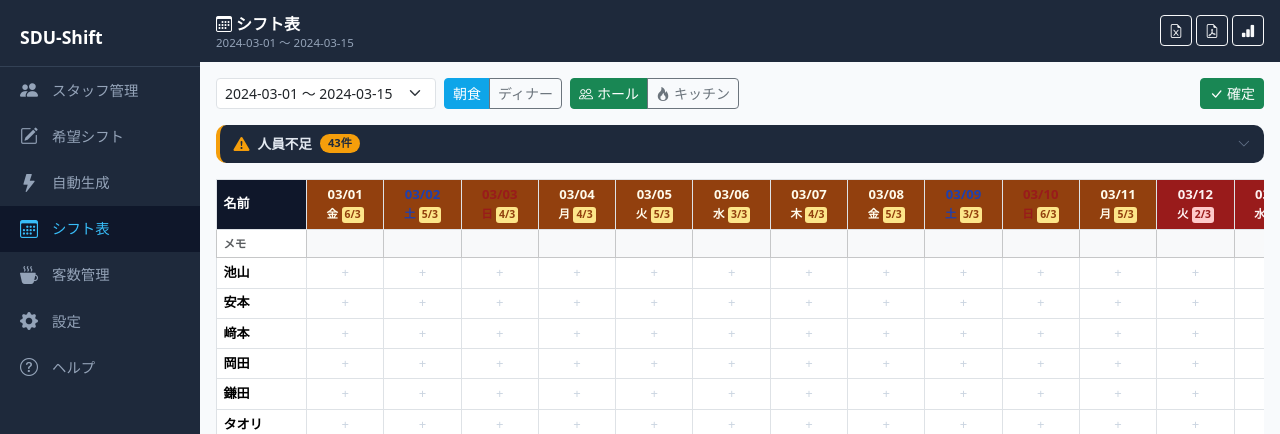
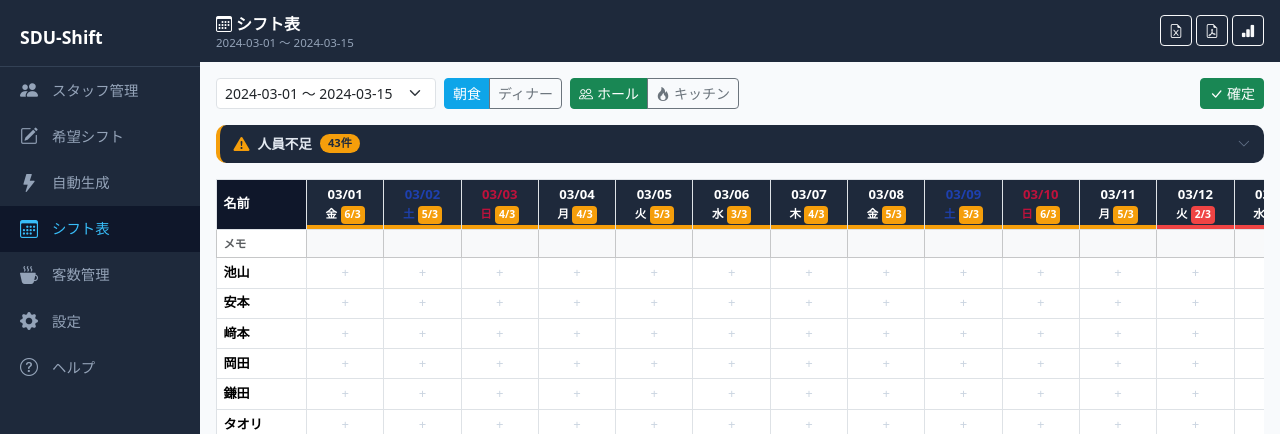
Before and after one commit to Richiesss/shift-tool, a Flask app: page /schedule/1 in a window 1280 px wide. Shown: the top 434 px of the page. Run offline with Flask 3, Linux system fonts and the light colour scheme; data comes from the database, SQL or seed files in the repository; data that the repository does not hold is empty; parts of the project's set-up code (start-up, migrations or seed data) failed here and were passed over; some libraries are stand-ins or nearby versions.

Commit message:
fix: schedule header shortage indicator no longer conflicts with weekend colors
Previously, short-staff used background:#991b1b which clashed with Sunday's
red text (both same CSS specificity + !important), making Sunday shortage
headers show red-on-red = invisible text.

New approach:
- short-staff:  bottom box-shadow in red  (#ef4444) instead of bg override
- short-leader: bottom box-shadow in amber (#f59e0b) instead of bg override
- Saturday/Sunday backgrounds remain visible beneath the border
- Count badges changed to solid red/amber with white text for clear readability
- Added today+sat/sun guard to keep header text white on today highlight

Co-Authored-By: Claude Sonnet 4.6 <noreply@anthropic.com>

```diff
--- a/templates/schedule/index.html
+++ b/templates/schedule/index.html
@@ -20,14 +20,15 @@
   /* 今日の列 */
   .sched-grid thead th.today-col { background: #1d4ed8 !important; color: #fff !important; }
   .sched-grid td.today-col { background: #eff6ff !important; }
-  /* 人員不足の日付ヘッダー */
-  .sched-grid thead th.short-staff  { background: #991b1b !important; color: #fef2f2 !important; }
-  .sched-grid thead th.short-leader { background: #92400e !important; color: #fffbeb !important; }
-  .count-badge { font-size: .65rem; font-weight: 700; border-radius: 3px;
-                 padding: 0 3px; display: inline-block; margin-top: 2px; }
+  /* 人員不足の日付ヘッダー：背景色の上書きをやめ下部ボーダーで表示
+     → 土曜（青）・日曜（赤）の背景はそのまま残り、色の混同を防ぐ */
+  .sched-grid thead th.short-staff  { box-shadow: inset 0 -4px 0 #ef4444 !important; }
+  .sched-grid thead th.short-leader { box-shadow: inset 0 -4px 0 #f59e0b !important; }
+  .count-badge { font-size: .65rem; font-weight: 800; border-radius: 4px;
+                 padding: 1px 4px; display: inline-block; margin-top: 2px; }
   .count-ok     { background: #bbf7d0; color: #166534; }
-  .count-short  { background: #fecaca; color: #991b1b; }
-  .count-leader { background: #fde68a; color: #92400e; }
+  .count-short  { background: #ef4444; color: white; }
+  .count-leader { background: #f59e0b; color: white; }
 
   /* ── 人員不足サマリーカード ── */
   .shortage-card {
@@ -70,9 +71,12 @@
     display: flex; gap: 6px; margin-top: .5rem; padding-top: .4rem;
     border-top: 1px solid #334155;
   }
-  /* 土日ヘッダーの文字色：薄背景に白はNG → 濃色に上書き */
+  /* 土日ヘッダーの文字色：背景が薄いため濃色に */
   .sched-grid thead th.sat { color: #1e40af !important; }
-  .sched-grid thead th.sun { color: #991b1b !important; }
+  .sched-grid thead th.sun { color: #be123c !important; }
+  /* 今日 + 土日が重なるケースの文字保証 */
+  .sched-grid thead th.today-col.sat,
+  .sched-grid thead th.today-col.sun { color: white !important; }
   .chip-hall    { background: #dbeafe; color: #1e40af; border-radius: 4px; padding: 1px 5px; font-size: .75rem; }
   .chip-kitchen { background: #dcfce7; color: #166534; border-radius: 4px; padding: 1px 5px; font-size: .75rem; }
   .chip-empty   { color: #cbd5e1; }
```
